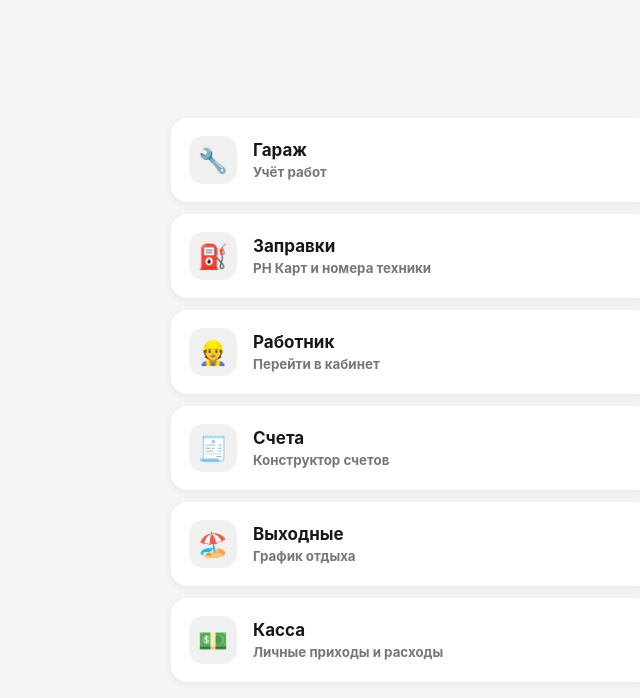
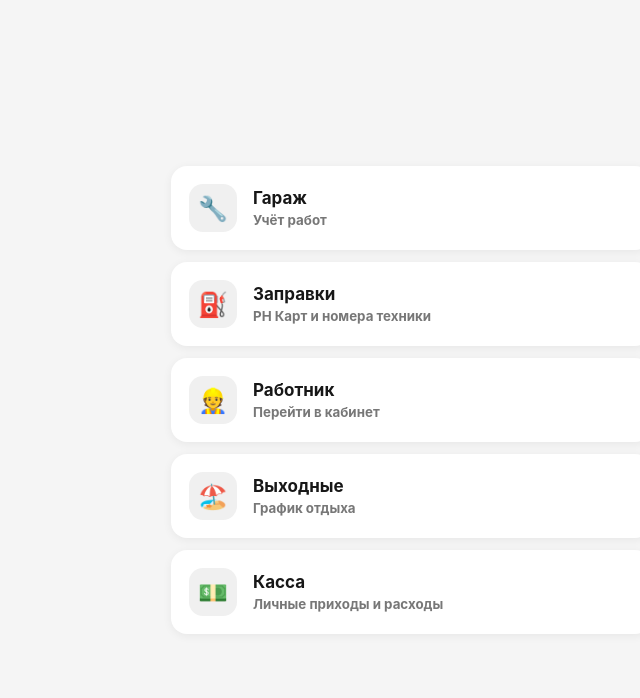
Before and after one commit to 3enn9/bobcat-payments-bot, a React (Vite) app in the folder miniapp/: page / in a window 1280 px wide. Shown: the top 698 px of the page, without its empty margins (229-869 px from the left). Built offline with nearby package versions, Linux system fonts and the light colour scheme.

Commit message:
Show invoices button only to owner

```diff
--- a/miniapp/src/App.tsx
+++ b/miniapp/src/App.tsx
@@ -10,17 +10,43 @@ import DaysOffForm from "./components/DaysOffForm";
 import KopytenkovForm from "./components/KopytenkovForm";
 import CashForm from "./components/CashForm";
 import FuelsForm from "./components/FuelsForm";
-import { logMiniappOpen } from "./max";
+import { getMaxUser, logMiniappOpen } from "./max";
 
 type Screen = "home" | "garage" | "fuels" | "worker" | "kopytenkov" | "kosenko" | "invoices" | "daysoff" | "cash";
 type InvoiceTab = "create" | "match" | "table" | "email";
+const invoiceOwnerMaxId = "242575328";
 
 export default function App() {
   const [screen, setScreen] = useState<Screen>("home");
   const [invoiceTab, setInvoiceTab] = useState<InvoiceTab>("create");
+  const [canSeeInvoices, setCanSeeInvoices] = useState(false);
 
   useEffect(() => {
     logMiniappOpen();
+
+    const checkUser = () => {
+      const user = getMaxUser();
+      const userId = String(user?.id ?? user?.user_id ?? "").trim();
+      if (!userId) {
+        return false;
+      }
+      setCanSeeInvoices(userId === invoiceOwnerMaxId);
+      return true;
+    };
+
+    if (checkUser()) {
+      return;
+    }
+
+    let attempts = 0;
+    const timer = window.setInterval(() => {
+      attempts += 1;
+      if (checkUser() || attempts >= 25) {
+        window.clearInterval(timer);
+      }
+    }, 200);
+
+    return () => window.clearInterval(timer);
   }, []);
 
   if (screen === "garage") {
@@ -284,6 +310,7 @@ export default function App() {
           </span>
         </button>
 
+        {canSeeInvoices && (
           <button
             type="button"
             className="role-button"
@@ -296,6 +323,7 @@ export default function App() {
               <small>Конструктор счетов</small>
             </span>
           </button>
+        )}
 
         <button
           type="button"
```
Also changed, not shown: 3 other files (tests, documents, lock files or other folders). Lines whose indentation alone changed are shown as unchanged.
